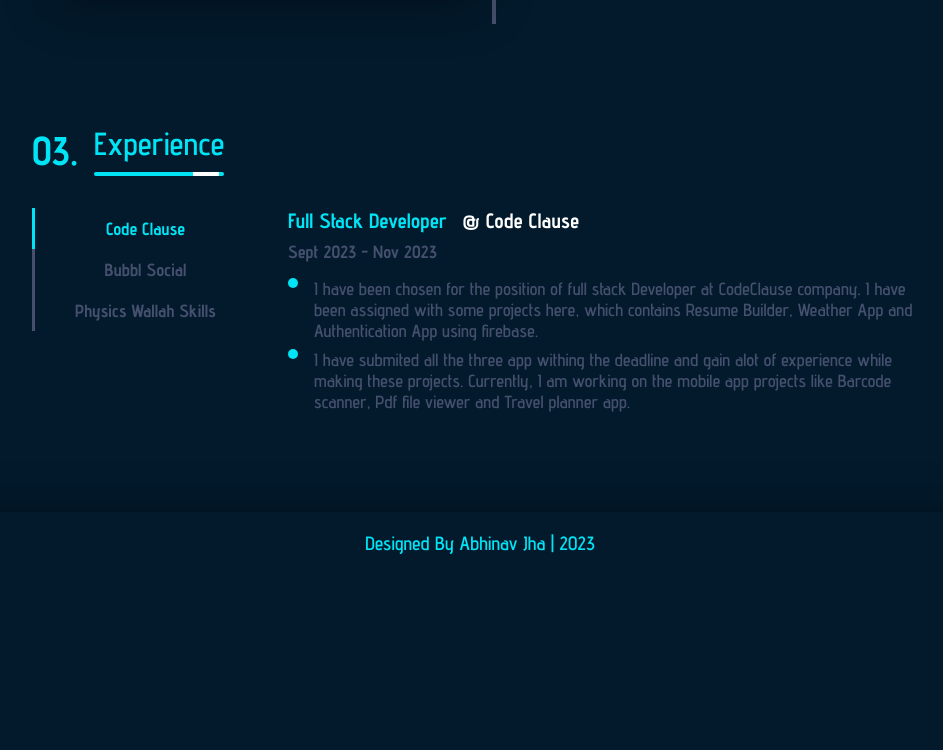
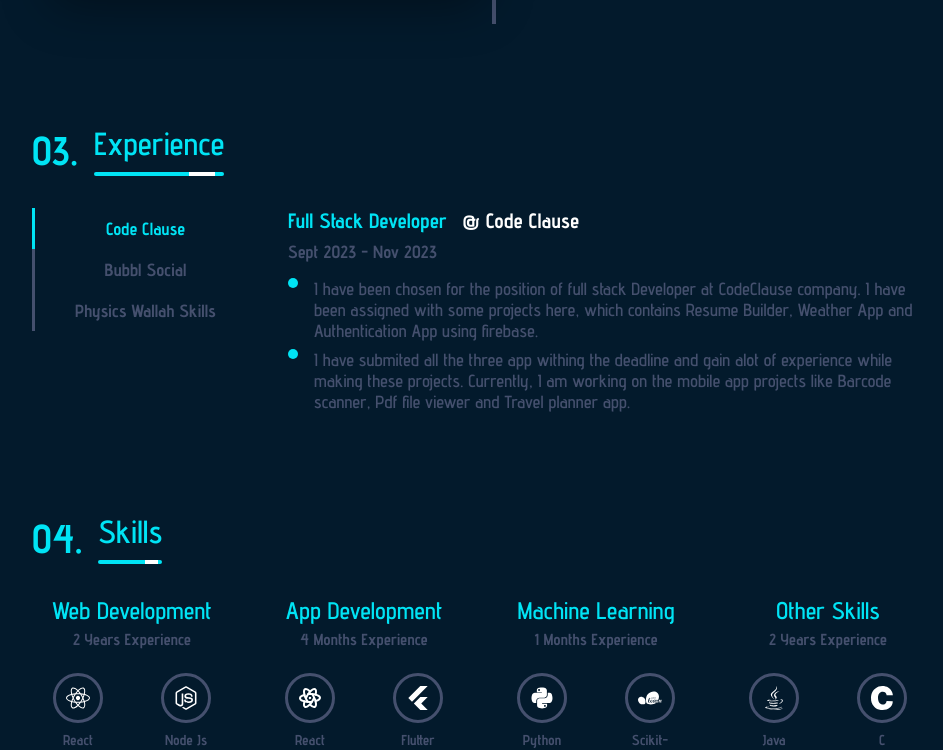
Before and after one commit to aj0911/Abhinav-Jha-Portfolio, a React (Create React App) app: page / in a window 1280 px wide. Shown: the part 2000-2750 px from the top of the page, without its empty margins (160-1103 px from the left). Before the commit the page ends 2584 px from the top, so only its background shows below. Built offline with nearby package versions, Linux system fonts and the light colour scheme.

Commit message:
completed skill page

```diff
--- a/src/App.jsx
+++ b/src/App.jsx
@@ -5,6 +5,7 @@ import Hero from './Components/Hero/Hero'
 import About from './Components/About/About'
 import Education from './Components/Education/Education'
 import Experience from './Components/Experience/Experience'
+import Skills from './Components/Skills/Skills'
 
 const App = () => {
   return (
@@ -14,6 +15,7 @@ const App = () => {
         <About/>
         <Education/>
         <Experience/>
+        <Skills/>
         <Footer/>
     </>
   )
--- a/src/Components/Helper/Constants.js
+++ b/src/Components/Helper/Constants.js
@@ -1,3 +1,7 @@
+import { FaCss3, FaFigma, FaGit, FaGithub, FaHtml5, FaJava, FaJs, FaNodeJs, FaPython, FaReact } from "react-icons/fa"
+import { SiC, SiCplusplus, SiDjango, SiExpress, SiFirebase, SiFlutter, SiMongodb, SiMysql, SiNumpy, SiPandas, SiPostgresql, SiRedux, SiScikitlearn, SiStreamlit } from "react-icons/si";
+import { TbBrandReactNative } from "react-icons/tb";
+
 export const Menus = [
     'About',
     'Education',
@@ -54,3 +58,130 @@ export const experience = [
         desc2:`I have delivered end to end solution for a web Development project by which I am able to learn alot of Web concepts. I have used the latest technology for my website i.e MERN (MongoDB - Express Js - React Js - Node Js).`
     },
 ]
+
+export const skills = [
+    {
+        title:'Web Development',
+        xp:'2021-02-17',
+        skill:[
+            {
+                name:'React',
+                icon:<FaReact class = "icon" />
+            },
+            {
+                name:'Node Js',
+                icon:<FaNodeJs class = "icon" />
+            },
+            {
+                name:'Express Js',
+                icon:<SiExpress class = "icon" />
+            },
+            {
+                name:'MongoDb',
+                icon:<SiMongodb class = "icon" />
+            },
+            {
+                name:'React Redux',
+                icon:<SiRedux class = "icon" />
+            },
+            {
+                name:'HTML',
+                icon:<FaHtml5 class = "icon" />
+            },
+            {
+                name:'CSS',
+                icon:<FaCss3 class = "icon" />
+            },
+            {
+                name:'Javascript',
+                icon:<FaJs class = "icon" />
+            },
+            {
+                name:'Django',
+                icon:<SiDjango class = "icon" />
+            },
+        ]
+    },
+    {
+        title:'App Development',
+        xp:'2023-07-20',
+        skill:[
+            {
+                name:'React Native',
+                icon:<TbBrandReactNative class = "icon" />
+            },
+            {
+                name:'Flutter',
+                icon:<SiFlutter class = "icon" />
+            },
+            {
+                name:'Firebase',
+                icon:<SiFirebase class = "icon" />
+            },
+        ]
+    },
+    {
+        title:'Machine Learning',
+        xp:'2023-10-06',
+        skill:[
+            {
+                name:'Python',
+                icon:<FaPython class = "icon" />
+            },
+            {
+                name:'Scikit-learn',
+                icon:<SiScikitlearn class = "icon" />
+            },
+            {
+                name:'Numpy',
+                icon:<SiNumpy class = "icon" />
+            },
+            {
+                name:'Pandas',
+                icon:<SiPandas class = "icon" />
+            },
+            {
+                name:'Streamlit',
+                icon:<SiStreamlit class = "icon" />
+            },
+        ]
+    },
+    {
+        title:'Other Skills',
+        xp:'2021-05-06',
+        skill:[
+            {
+                name:'Java',
+                icon:<FaJava class = "icon" />
+            },
+            {
+                name:'C',
+                icon:<SiC class = "icon" />
+            },
+            {
+                name:'C++',
+                icon:<SiCplusplus class = "icon" />
+            },
+            {
+                name:'Git',
+                icon:<FaGit class = "icon" />
+            },
+            {
+                name:'Github',
+                icon:<FaGithub class = "icon" />
+            },
+            {
+                name:'MySQL',
+                icon:<SiMysql class = "icon" />
+            },
+            {
+                name:'Postgre Sql',
+                icon:<SiPostgresql class = "icon" />
+            },
+            {
+                name:'Figma',
+                icon:<FaFigma class = "icon" />
+            },
+        ]
+    }
+]
--- /dev/null
+++ b/src/Components/Skills/Skills.css
@@ -0,0 +1,134 @@
+#Skills .box{
+    display: flex;
+    justify-content: center;
+    align-items: flex-start;
+    width: 100%;
+    gap: 2rem;
+    flex-wrap: wrap;
+}
+#Skills .box .skillSet{
+    width: calc(25% - 1.5rem);
+    display: flex;
+    justify-content: flex-start;
+    align-items: center;
+    flex-direction: column;
+}
+
+#Skills .box .skillSet h3{
+    font-size: 1.5rem;
+    color: var(--textSecondaryColor);
+    font-weight: 600;
+    text-transform: capitalize;
+    margin-bottom: 5px;
+    text-align: center;
+}
+
+#Skills .box .skillSet p{
+    font-size: 1rem;
+    color: var(--textSecondaryColorDark);
+    font-weight: 700;
+    text-transform: capitalize;
+    margin-bottom: 1.5rem;
+}
+
+#Skills .box .skillSet .skillBox{
+    display: flex;
+    justify-content: flex-start;
+    align-items: flex-start;
+    gap: 1rem;
+    flex-wrap: wrap;
+}
+#Skills .box .skillSet .skillBox .skill{
+    width: calc(50% - 0.5rem);
+    display: flex;
+    justify-content: flex-start;
+    align-items: center;
+    flex-direction: column;
+    gap: .5rem;
+}
+#Skills .box .skillSet .skillBox .skill .icon{
+    color: var(--textColor);
+    font-size: 1.5rem;
+}
+#Skills .box .skillSet .skillBox .skill .iconDiv{
+    border: 3px solid var(--textSecondaryColorDark);
+    padding: 10px;
+    display: flex;
+    justify-content: center;
+    align-items: center;
+    border-radius: 50%;
+    position: relative;
+    overflow: hidden;
+    transition: var(--transition);
+}
+#Skills .box .skillSet .skillBox .skill:hover .iconDiv{
+    transform: scale(1.05);
+}
+#Skills .box .skillSet .skillBox .skill:hover .iconDiv::after{
+    position: absolute;
+    top: 0;
+    width: 100%;
+    height: 10px;
+    content: '';
+    background-color: var(--textSecondaryColor);
+    animation: animateIcon .5s ease-in-out infinite;
+}
+#Skills .box .skillSet .skillBox .skill h5{
+    color: var(--textSecondaryColorDark);
+    font-size: .9rem;
+    width: 100%;
+    font-weight: 700;
+    text-align: center;
+    transition: var(--transition);
+    width: 60%;
+}
+#Skills .box .skillSet .skillBox .skill:hover h5{
+    color: var(--textSecondaryColor);
+}
+
+/* For Tablets */
+@media screen and (max-width:999px){
+    #Skills .box .skillSet{
+        width: calc(50% - 1rem);
+    }
+}
+
+/* For Mobiles */
+@media screen and (max-width:599px){
+    #Skills .box .skillSet{
+        width: 100%;
+        align-items: flex-start;
+    }
+    #Skills .box .skillSet h3 {
+        font-size: 1.1rem;
+    }
+    #Skills .box .skillSet p {
+        font-size: .9rem;
+    }
+    #Skills .box .skillSet .skillBox .skill h5{
+        width: 100%;
+        font-size: .7rem;
+    }
+    #Skills .box .skillSet .skillBox .skill .icon {
+        font-size: 1.3rem;
+    }
+    #Skills .box .skillSet .skillBox .skill .iconDiv {
+        padding: 7px;
+    }
+    #Skills .box .skillSet .skillBox .skill:hover .iconDiv::after{
+        height: 10%;
+    }
+    #Skills .box .skillSet .skillBox .skill {
+        width: auto;
+        align-items: flex-start;
+    }
+}
+
+@keyframes animateIcon {
+    0%{
+        top: 0;
+    }
+    100%{
+        top: 90%;
+    }
+}
--- /dev/null
+++ b/src/Components/Skills/Skills.jsx
@@ -0,0 +1,41 @@
+import React from 'react'
+import './Skills.css'
+import Title from '../Helper/Title'
+import { skills } from '../Helper/Constants'
+
+const Skills = () => {
+  return (
+    <div className="container" id="Skills">
+        <Title title={'Skills'} index={4}/>
+        <div className="box">
+            {
+                skills.map((skill,index)=>{
+                    const xpYear =(new Date(Date.now())).getFullYear() - (new Date(skill.xp)).getFullYear();
+                    const xpMonth = (new Date(Date.now())).getMonth() - (new Date(skill.xp)).getMonth();
+                    const xp = (xpYear>0)?xpYear + ' years':xpMonth +' months ';
+                    return (
+                        <div key={index} className="skillSet">
+                            <h3>{skill.title}</h3>
+                            <p>{xp} Experience</p>
+                            <div className="skillBox">
+                                {
+                                    skill.skill.map((e,j)=>(
+                                        <div key={j} className="skill">
+                                            <div className="iconDiv">
+                                                {e.icon}
+                                            </div>
+                                            <h5>{e.name}</h5>
+                                        </div>
+                                    ))
+                                }
+                            </div>
+                        </div>
+                    )
+                })
+            }
+        </div>
+    </div>
+  )
+}
+
+export default Skills
```
